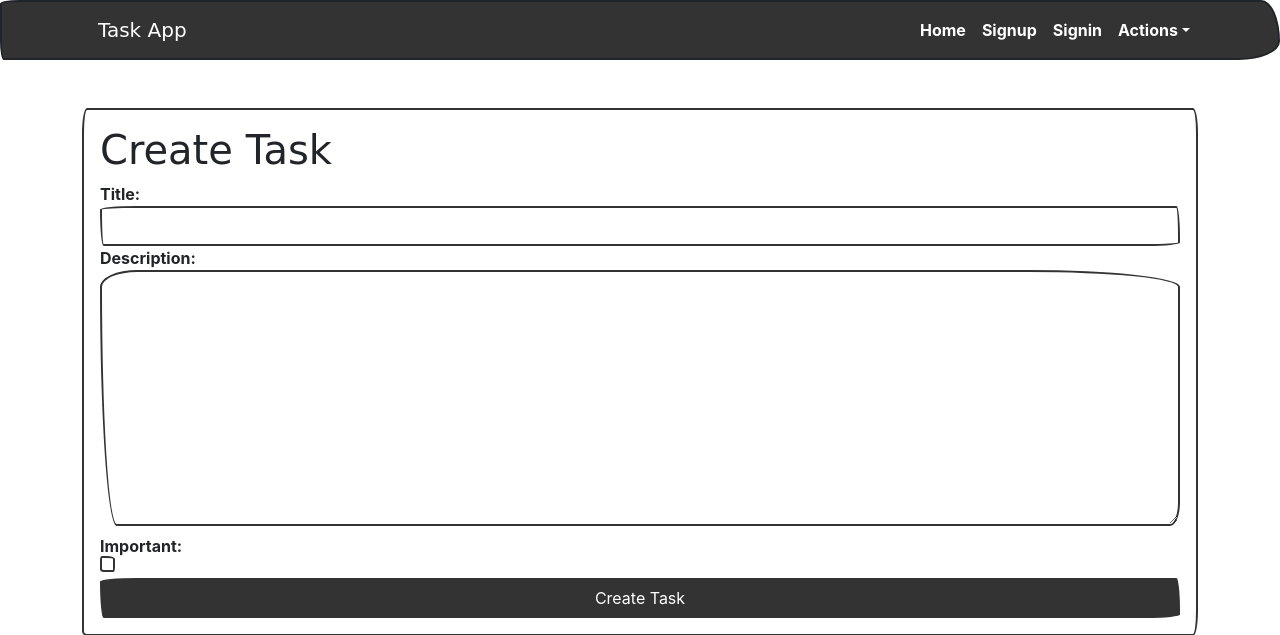
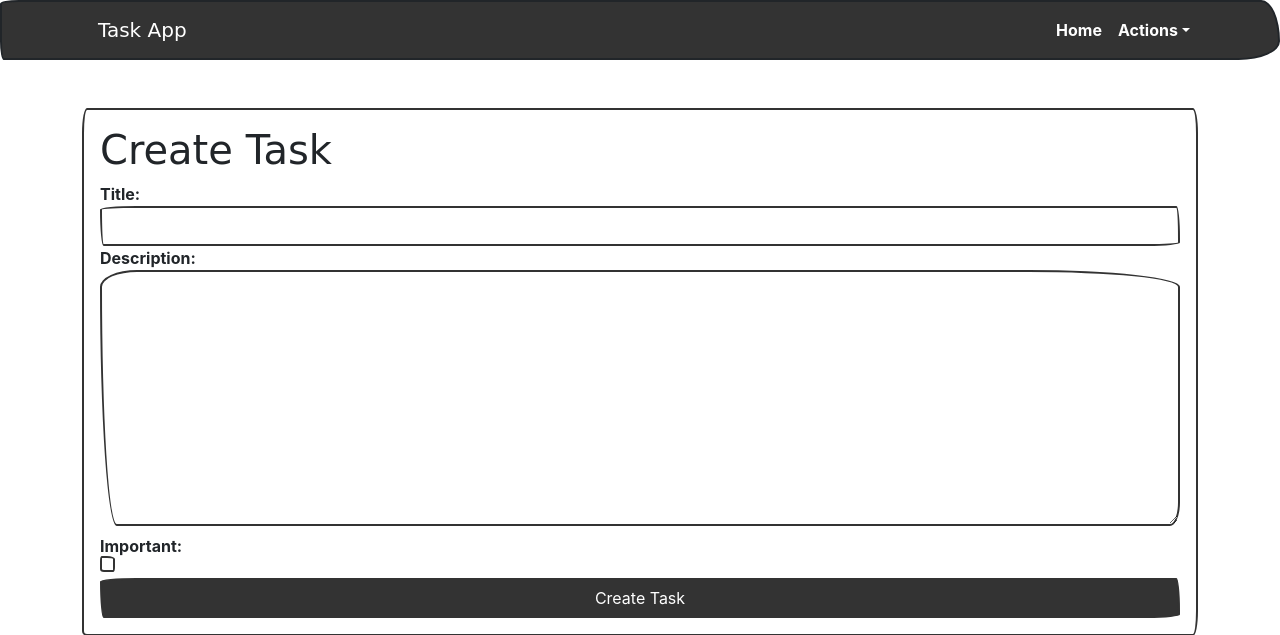
Before and after one commit to rusbenmadrigal/djangoapp, a Django app: page /tasks/create/ in a window 1280 px wide. Shown: the top 635 px of the page. Run offline with Django 4.2, Linux system fonts and the light colour scheme; a user stored in the database is signed in; some libraries are stand-ins or nearby versions; some web fonts are replaced.

Commit message:
URLS update

```diff
--- a/tasks/templates/base.html
+++ b/tasks/templates/base.html
@@ -26,22 +26,22 @@
                 <span class="visually-hidden"></span>
               </a>
             </li>
-          <li class="nav-item">
-            <a class="nav-link" href="/signup/">Signup</a>
-          </li>
-          <li class="nav-item">
-            <a class="nav-link" href="/signin/">Signin</a>
-          </li>
             {% if user.is_authenticated %}
             <li class="nav-item dropdown">
               <a class="nav-link dropdown-toggle" data-bs-toggle="dropdown" href="#" role="button" aria-haspopup="true"
                 aria-expanded="false">Actions</a>
               <div class="dropdown-menu">
                 <a class="dropdown-item" href="/tasks/">All Tasks</a>
-              <a class="dropdown-item" href="tasks/create/">New Task</a>
+                <a class="dropdown-item" href="/tasks/create/">New Task</a>
                 <a class="dropdown-item" href="/tasks_completed">Completed Tasks</a>
                 <a class="dropdown-item" href="/logout/">Logout</a>
               </div>
+            </li>
+            {% else %}
+            <li class="nav-item">
+              <a class="nav-link" href="/signup/">Signup</a>
+            <li class="nav-item">
+              <a class="nav-link" href="/signin/">Signin</a>
             </li>
             {% endif %}
           </ul>
```
Also changed, not shown: db.sqlite3, static/logo.png (deleted). Lines whose indentation alone changed are shown as unchanged.
